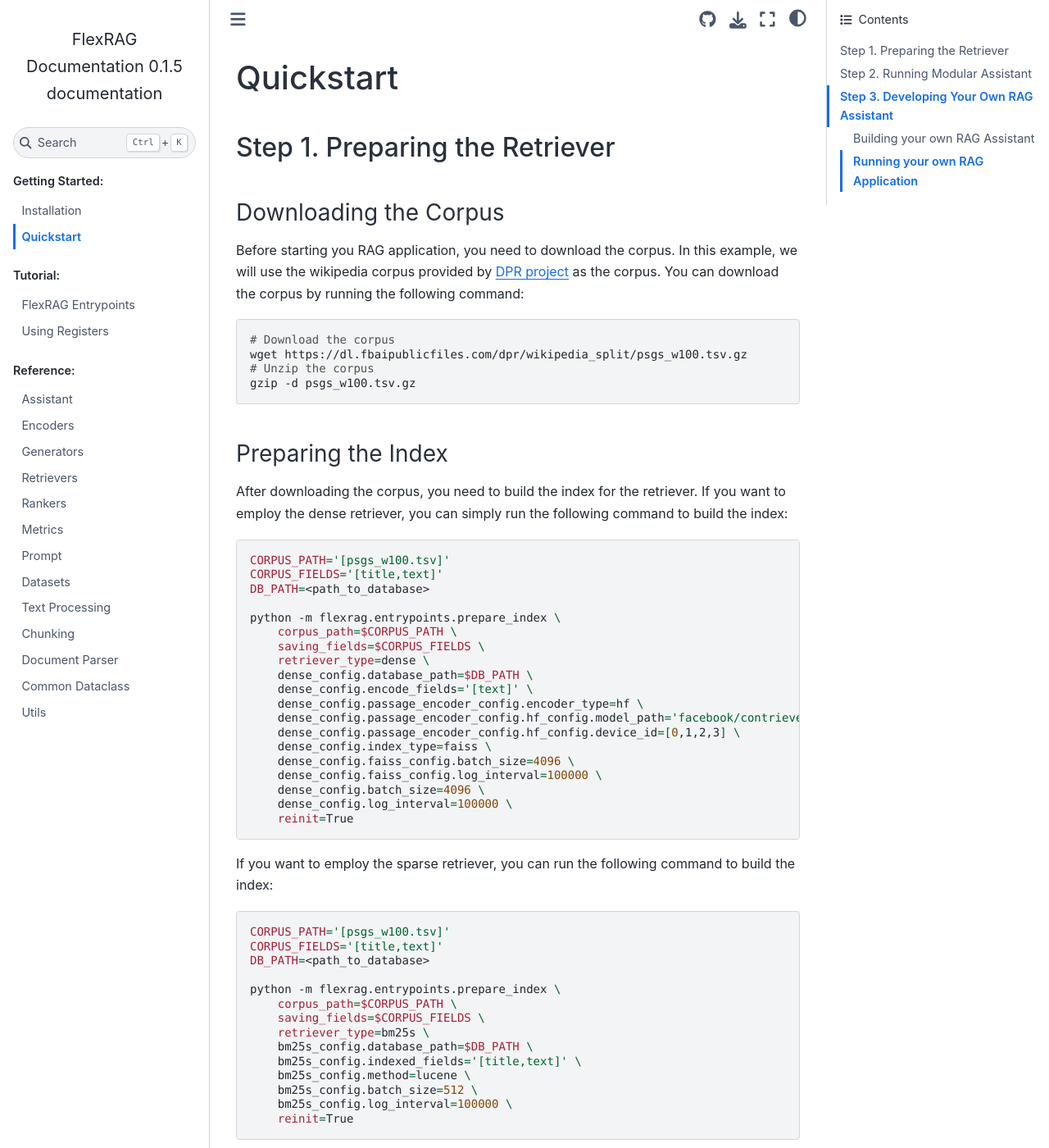
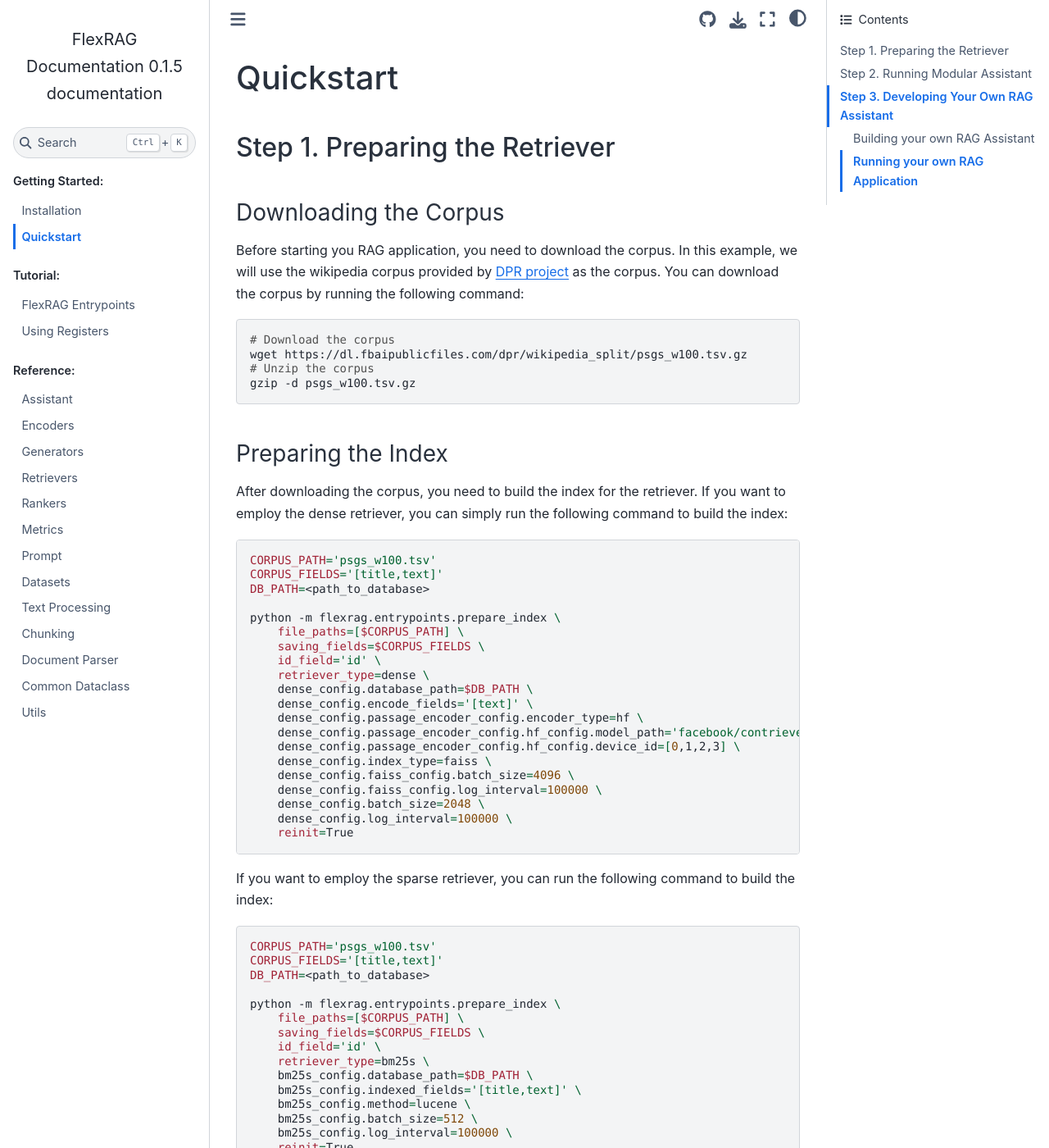
Before and after one commit to ictnlp/FlexRAG, a Sphinx documentation site: the page built from docs/source/getting_started/quickstart.md, in a window 1280 px wide and 1400 px high. Shown: the whole window at 82% size. Built offline with Sphinx 7.4.7 and the Sphinx Book theme 1.1.4, drawn with Linux system fonts in a browser that asks for light colours; some of the changed text lies outside the part shown.

Commit message:
[DOC] Update the quickstart document

````diff
--- a/docs/source/getting_started/quickstart.md
+++ b/docs/source/getting_started/quickstart.md
@@ -14,13 +14,14 @@
 ### Preparing the Index
 After downloading the corpus, you need to build the index for the retriever. If you want to employ the dense retriever, you can simply run the following command to build the index:
 ```bash
-CORPUS_PATH='[psgs_w100.tsv]'
+CORPUS_PATH='psgs_w100.tsv'
 CORPUS_FIELDS='[title,text]'
 DB_PATH=<path_to_database>
 
 python -m flexrag.entrypoints.prepare_index \
-    corpus_path=$CORPUS_PATH \
+    file_paths=[$CORPUS_PATH] \
     saving_fields=$CORPUS_FIELDS \
+    id_field='id' \
     retriever_type=dense \
     dense_config.database_path=$DB_PATH \
     dense_config.encode_fields='[text]' \
@@ -30,20 +31,21 @@
     dense_config.index_type=faiss \
     dense_config.faiss_config.batch_size=4096 \
     dense_config.faiss_config.log_interval=100000 \
-    dense_config.batch_size=4096 \
+    dense_config.batch_size=2048 \
     dense_config.log_interval=100000 \
     reinit=True
 ```
 
 If you want to employ the sparse retriever, you can run the following command to build the index:
 ```bash
-CORPUS_PATH='[psgs_w100.tsv]'
+CORPUS_PATH='psgs_w100.tsv'
 CORPUS_FIELDS='[title,text]'
 DB_PATH=<path_to_database>
 
 python -m flexrag.entrypoints.prepare_index \
-    corpus_path=$CORPUS_PATH \
+    file_paths=[$CORPUS_PATH] \
     saving_fields=$CORPUS_FIELDS \
+    id_field='id' \
     retriever_type=bm25s \
     bm25s_config.database_path=$DB_PATH \
     bm25s_config.indexed_fields='[title,text]' \
@@ -82,7 +84,7 @@
 OPENAI_KEY=<your_openai_key>
 
 python -m flexrag.entrypoints.run_assistant \
-    data_path=flash_rag/nq/test.jsonl \
+    file_paths=[nq/test.jsonl] \
     output_path=${OUTPUT_PATH} \
     assistant_type=modular \
     modular_config.used_fields=[title,text] \
@@ -111,7 +113,7 @@
 OPENAI_KEY=<your_openai_key>
 
 python -m flexrag.entrypoints.run_assistant \
-    data_path=flash_rag/nq/test.jsonl \
+    file_paths=[nq/test.jsonl] \
     output_path=${OUTPUT_PATH} \
     assistant_type=modular \
     modular_config.used_fields=[title,text] \
@@ -181,7 +183,7 @@
 
 python -m flexrag.entrypoints.run_assistant \
     user_module=${MODULE_PATH} \
-    data_path=${DATA_PATH} \
+    file_paths=[${DATA_PATH}] \
     assistant_type=simple \
     simple_config.model_name='gpt-4o-mini' \
     simple_config.api_key=${OPENAI_KEY} \
````
